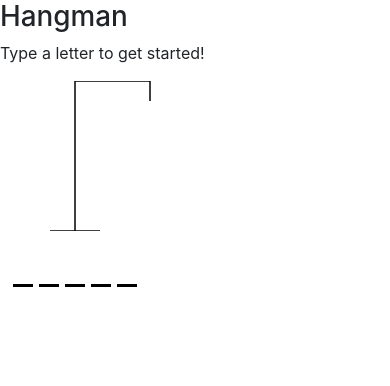
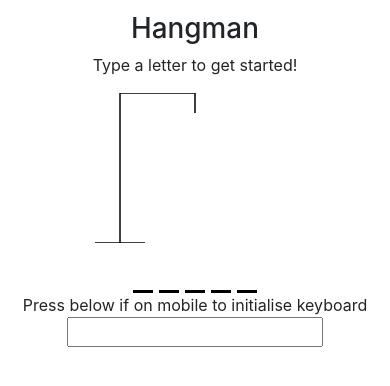
Before and after one commit to mayuanxin1234/hanged-main, a React (Create React App) app: page / in a window 390 px wide. Shown: the top 386 px of the page. Built offline with nearby package versions, Linux system fonts and the light colour scheme.

Commit message:
Updated mobile keyboard

```diff
--- a/src/App.css
+++ b/src/App.css
@@ -36,3 +36,7 @@
     transform: rotate(360deg);
   }
 }
+.myTextField {
+  display: flex;
+  text-align: center;
+}
--- a/src/App.js
+++ b/src/App.js
@@ -37,13 +37,21 @@ function App() {
       }, [correctLetters, wrongLetters, playable]);
 
   return (
+    <div className = "contain">
     <div className="body">
   <Header />
         <Figure wrongLetters={wrongLetters}/>
         <WrongLetters wrongLetters={wrongLetters} />
         <Word selectedWord={selectedWord} correctLetters={correctLetters} />
         <Popup correctLetters={correctLetters} wrongLetters={wrongLetters} selectedWord={selectedWord} setPlayable={setPlayable} />
+        <p1>Press below if on mobile to initialise keyboard</p1>
+        <input type="text" id="myTextField"  name="Text Field."/>
+        </div>
         </div>
   )
 }
+
+const focusMethod = function getFocus() {
+  document.getElementById("myTextField").focus();
+}
 export default App;
--- a/src/index.css
+++ b/src/index.css
@@ -30,9 +30,10 @@ code {
 }
 .word {
   display: flex;
-  position: absolute;
-  left: 10px;
+  text-align: center;
 }
+
+
 .popup-container {
   background-color: rgba(0, 0, 0, 0.3);
   position: fixed;
@@ -71,3 +72,16 @@ code {
 .popup button:focus {
   outline: 0;
 }
+.body {
+  text-align: center;
+  display: flex;
+  flex-direction: column;
+  align-items: center;
+  justify-content: center;
+}
+.contain {
+  display:flex;
+  align-items:center;
+  justify-content:center;
+  margin-top:3%
+}
```
